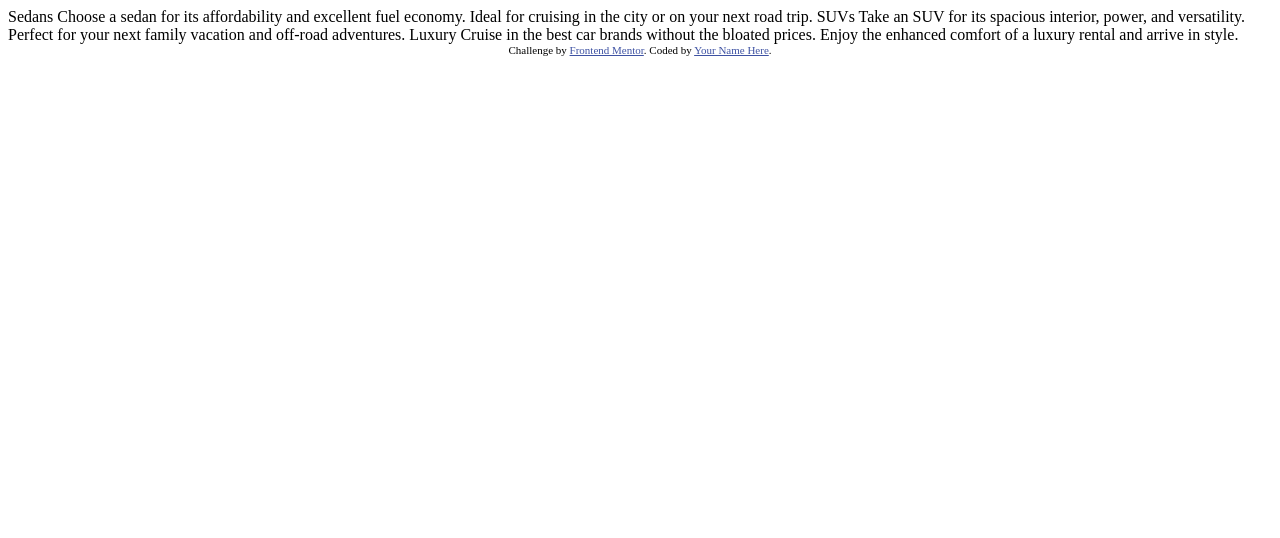
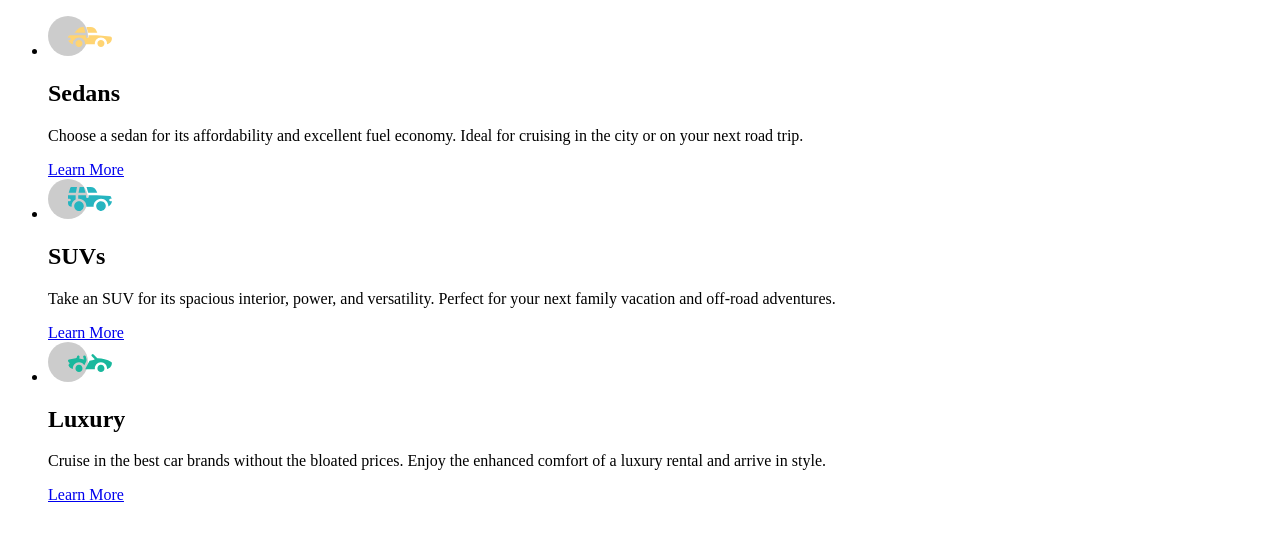
Before and after one commit to rwxganta/3-column-preview-card-component, a plain HTML site: page index.html in a window 1280 px wide. Drawn offline with Linux system fonts and the light colour scheme.

Commit message:
finish component HTML structure

```diff
--- a/index.html
+++ b/index.html
@@ -1,36 +1,45 @@
 <!DOCTYPE html>
 <html lang="en">
+
 <head>
-  <meta charset="UTF-8">
-  <meta name="viewport" content="width=device-width, initial-scale=1.0"> <!-- displays site properly based on user's device -->
+    <meta charset="UTF-8">
+    <meta name="viewport" content="width=device-width, initial-scale=1.0">
+    <link rel="icon" type="image/png" sizes="32x32" href="./images/favicon-32x32.png">
+    <title>Frontend Mentor | 3-column preview card component</title>
+</head>
 
-  <link rel="icon" type="image/png" sizes="32x32" href="./images/favicon-32x32.png">
-
-  <title>Frontend Mentor | 3-column preview card component</title>
-
-  <!-- Feel free to remove these styles or customise in your own stylesheet 👍 -->
-  <style>
-    .attribution { font-size: 11px; text-align: center; }
-    .attribution a { color: hsl(228, 45%, 44%); }
-  </style>
-</head>
 <body>
 
-  Sedans
-  Choose a sedan for its affordability and excellent fuel economy. Ideal for cruising in the city
-  or on your next road trip.
+    <section>
+        <ul class="models">
+            <li class='sedan'>
+                <img src="images/icon-sedans.svg" alt="">
+                <h2>Sedans</h2>
+                <p>
+                Choose a sedan for its affordability and excellent fuel economy. Ideal for cruising in the city or on your next road trip.
+                </p>
+                <a href="#">Learn More</a>
+            </li>
+            <li class='suv'>
+                <img src="images/icon-suvs.svg" alt="">
+                <h2>SUVs</h2>
+                <p>
+                Take an SUV for its spacious interior, power, and versatility. Perfect for your next family vacation and off-road adventures.
+                </p>
+                <a href="#">Learn More</a>
+            </li>
+            <li class='luxury'>
+                <img src="images/icon-luxury.svg" alt="">
+                <h2>Luxury</h2>
+                <p>
+                Cruise in the best car brands without the bloated prices. Enjoy the enhanced comfort of a luxury rental and arrive in style.
+                </p>
+                <a href="#">Learn More</a>
+            </li>
+        </ul>
 
-  SUVs
-  Take an SUV for its spacious interior, power, and versatility. Perfect for your next family vacation
-  and off-road adventures.
+    </section>
 
-  Luxury
-  Cruise in the best car brands without the bloated prices. Enjoy the enhanced comfort of a luxury
-  rental and arrive in style.
+</body>
 
-  <div class="attribution">
-    Challenge by <a href="https://www.frontendmentor.io?ref=challenge" target="_blank">Frontend Mentor</a>.
-    Coded by <a href="#">Your Name Here</a>.
-  </div>
-</body>
 </html>
```
